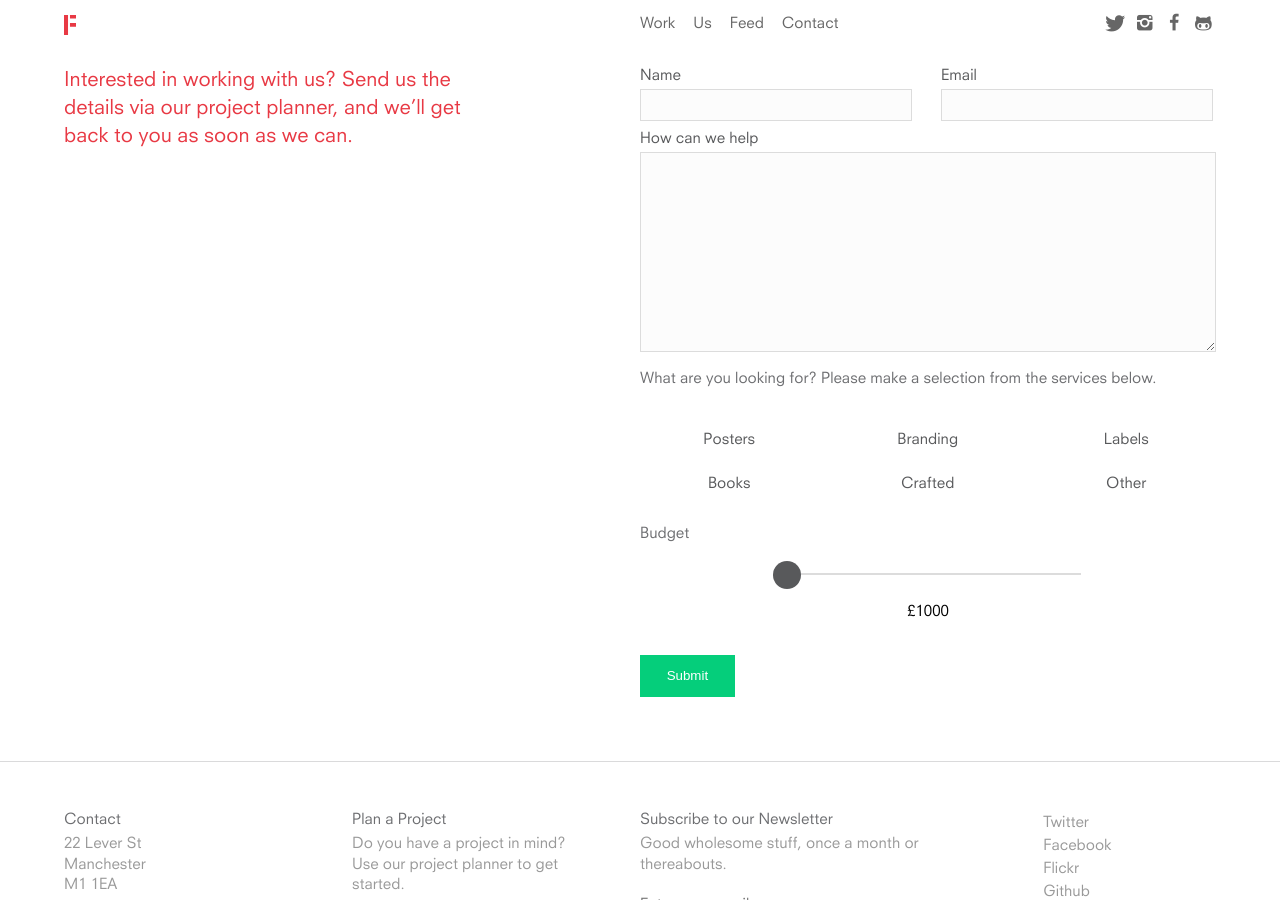
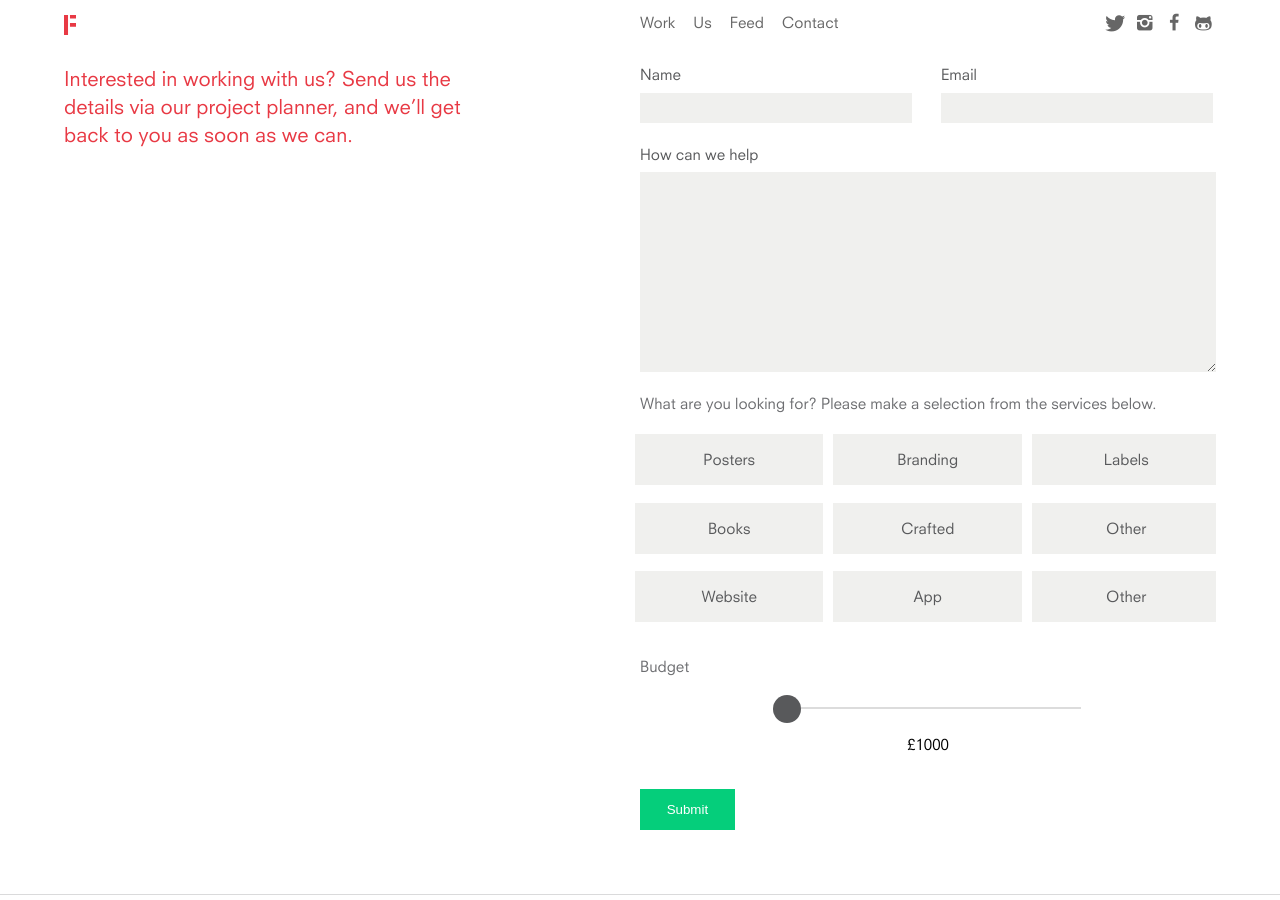
Before and after one commit to EMT/fieldwork-v2, a Jekyll site: the page built from planner.html, in a window 1280 px wide and 900 px high. Built offline with Jekyll 4.4.1, drawn with Linux system fonts in a browser that asks for light colours; nearby versions of some CDN libraries.

Commit message:
Clean up form styles and remove iOS default styling.

```diff
--- a/css/form/_form.scss
+++ b/css/form/_form.scss
@@ -55,7 +55,10 @@ form.hire-us .name, form.hire-us .email {
 form.hire-us .email {
   margin-left: 5%;
 }
-
+form input {
+    -webkit-appearance: none;
+    border-radius: 0;
+}
 
 
 .form-group{
@@ -65,12 +68,12 @@ form.hire-us .email {
 form.hire-us {
   input[type="text"], input[type="email"], input[type="tel"], input[type="url"], input[type="password"], textarea {
   	box-sizing: border-box;
-  	background-color: rgb(252, 252, 252);
-  	border: 1px solid rgb(220, 220, 220);
+  	background-color: rgb(240,240,238);
+  	border: none;
   	display: block;
   	font-size: 1em;
   	padding: 0.4em;
-  	margin-bottom: 0.4em;
+  	margin-bottom: 1.4em;
   	width: 100%;
   	vertical-align: middle;
     font-family: 'Neuzeit';
@@ -84,7 +87,7 @@ form.hire-us {
   	font-size: 1em;
   	font-weight: bold;
   	line-height: 1.4em;
-  	margin-bottom: 0.25em;
+  	margin-bottom: 0.5em;
   	position: relative;
   	text-transform: none;
   }
@@ -94,15 +97,22 @@ form.hire-us {
   }
 
   .digital-details, .print-details {
-    padding: 1em 0;
-
+  margin-bottom: 1.4em;
     input {
       display: none;
     }
 
     .grid-col-third {
       text-align: center;
-      margin: 10px 0;
+      padding: 5px;
+      box-sizing: border-box;
+
+      label {
+        padding: 15px;
+        background: rgb(240,240,238);
+        display: block;
+      }
+
     }
 
   }
@@ -116,7 +126,8 @@ form.hire-us {
 
 
   input[type=checkbox]:checked + label {
-      color: red;
+      background: rgb(232, 57, 68);
+      color: white;
   }
 
 
@@ -126,23 +137,7 @@ form.hire-us {
   }
 }
 
-// Fade in animation testing from display none
 
-.shown {
-	display: block !important;
-    -webkit-animation: fadeIn 1s;
-    animation: fadeIn 1s;
-}
-
-@-webkit-keyframes fadeIn {
-    from { opacity: 0; }
-      to { opacity: 1; }
-}
-
-@keyframes fadeIn {
-    from { opacity: 0; }
-      to { opacity: 1; }
-}
 
 // Issue Testing - Red glow.
 
--- a/planner.html
+++ b/planner.html
@@ -39,6 +39,9 @@ layout: default
               <div class="grid-col-third"><input type="checkbox" id="books" value="Books"> <label for="books">Books</label></div>
               <div class="grid-col-third"><input type="checkbox" id="crafted" value="Crafted"> <label for="crafted">Crafted</label></div>
               <div class="grid-col-third"><input type="checkbox" id="design-other" value="Other"> <label for="design-other">Other</label></div>
+              <div class="grid-col-third"><input type="checkbox" id="website" value="Website"> <label for="website">Website</label></div>
+              <div class="grid-col-third"><input type="checkbox" id="app" value="App"> <label for="app">App</label></div>
+              <div class="grid-col-third"><input type="checkbox" id="digital-other" value="Other"> <label for="digital-other">Other</label></div>
             </div>
           </div>
 
```
